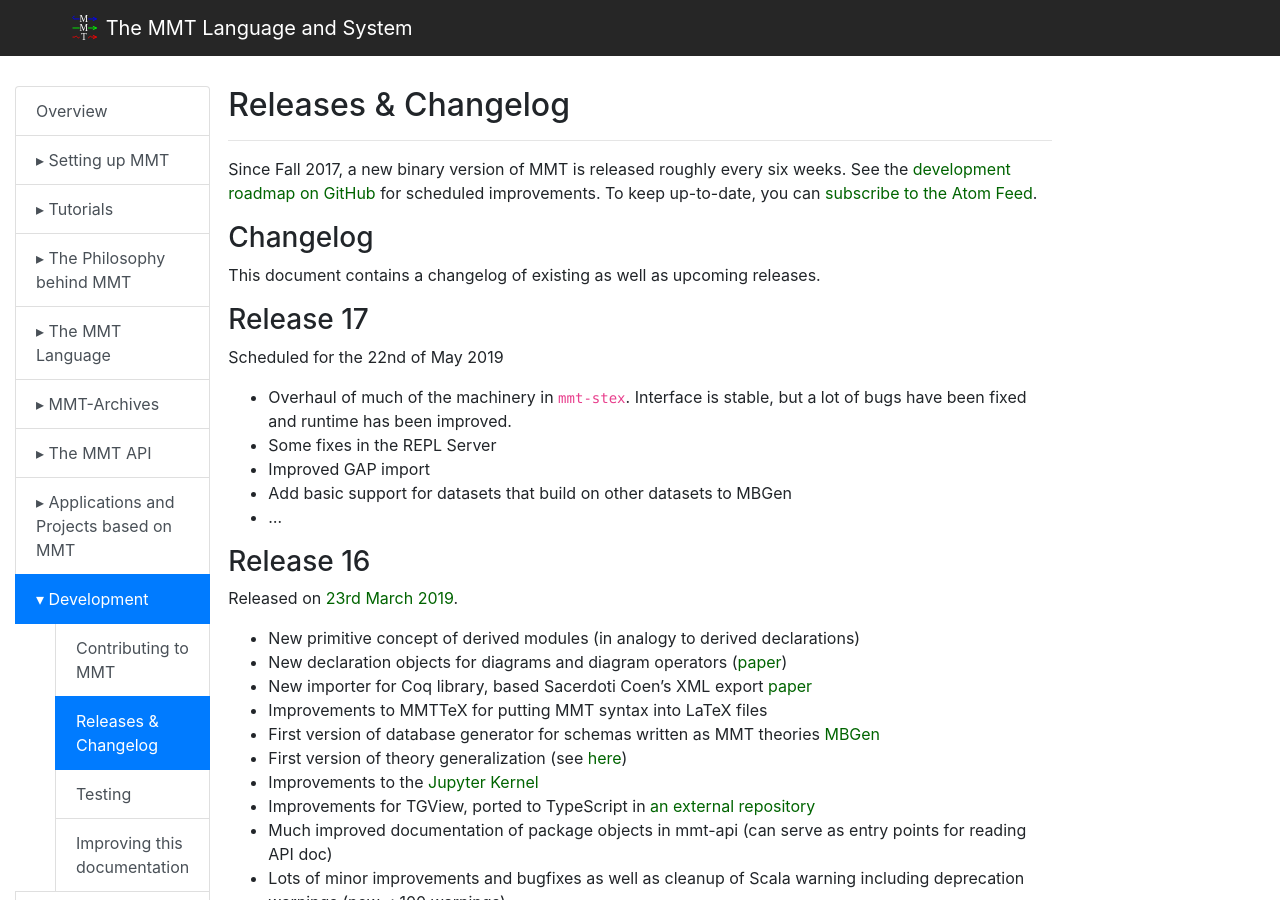
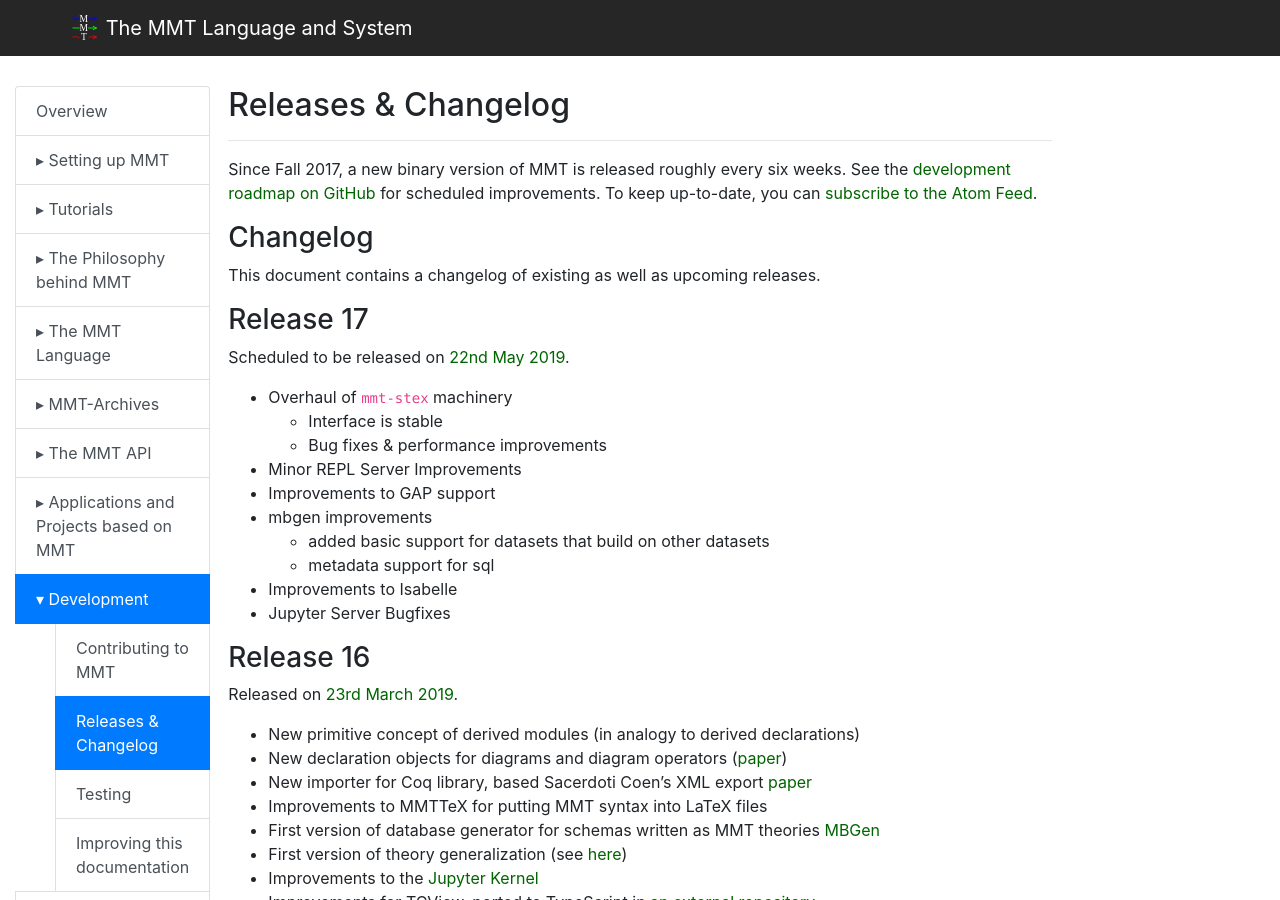
Before and after one commit to UniFormal/uniformal.github.io, a Jekyll site: the page built from doc/development/releases.md, in a window 1280 px wide and 900 px high. Built offline with Jekyll 4.4.1, drawn with Linux system fonts in a browser that asks for light colours.

Commit message:
Complete Changelog

```diff
--- a/doc/development/releases.md
+++ b/doc/development/releases.md
@@ -13,13 +13,19 @@
 
 ### Release 17
 
-Scheduled for the 22nd of May 2019
+Scheduled to be released on [22nd May 2019](https://github.com/UniFormal/MMT/releases/tag/v17.0.0).
 
-- Overhaul of much of the machinery in `mmt-stex`. Interface is stable, but a lot of bugs have been fixed and runtime has been improved.
-- Some fixes in the REPL Server
-- Improved GAP import
-- Add basic support for datasets that build on other datasets to MBGen
-- ...
+- Overhaul of `mmt-stex` machinery
+  - Interface is stable
+  - Bug fixes & performance improvements
+- Minor REPL Server Improvements
+- Improvements to GAP support
+- mbgen improvements
+  - added basic support for datasets that build on other datasets
+  - metadata support for sql
+- Improvements to Isabelle
+- Jupyter Server Bugfixes
+
 
 ### Release 16
 
```
